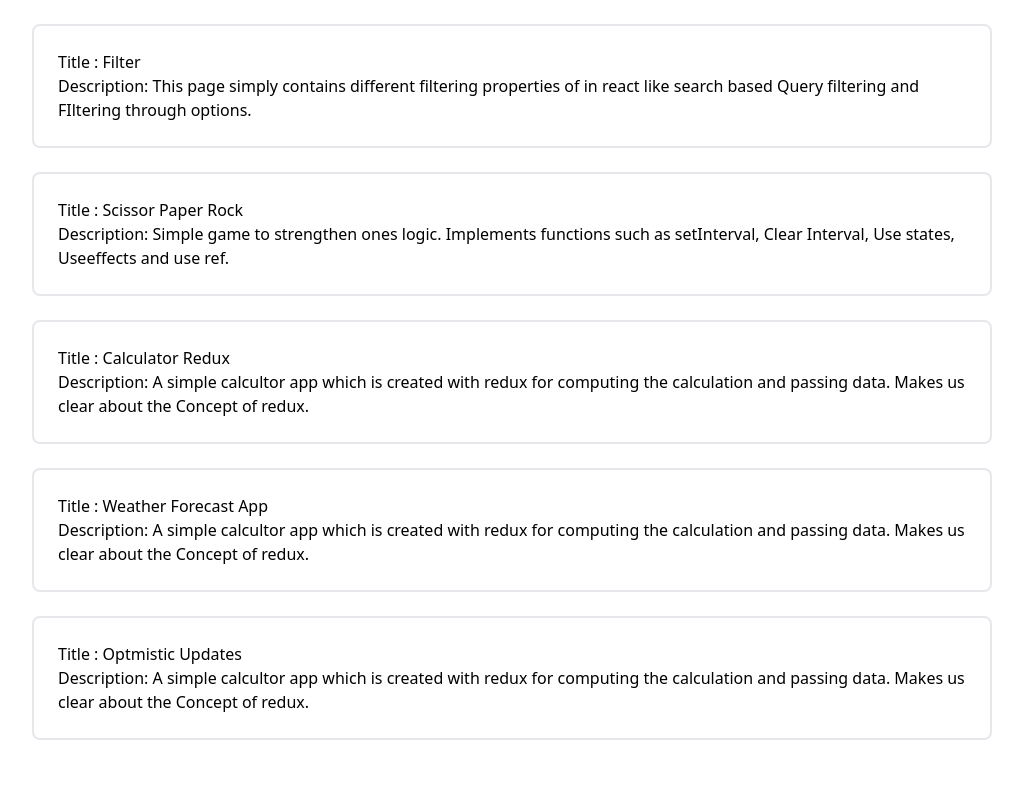
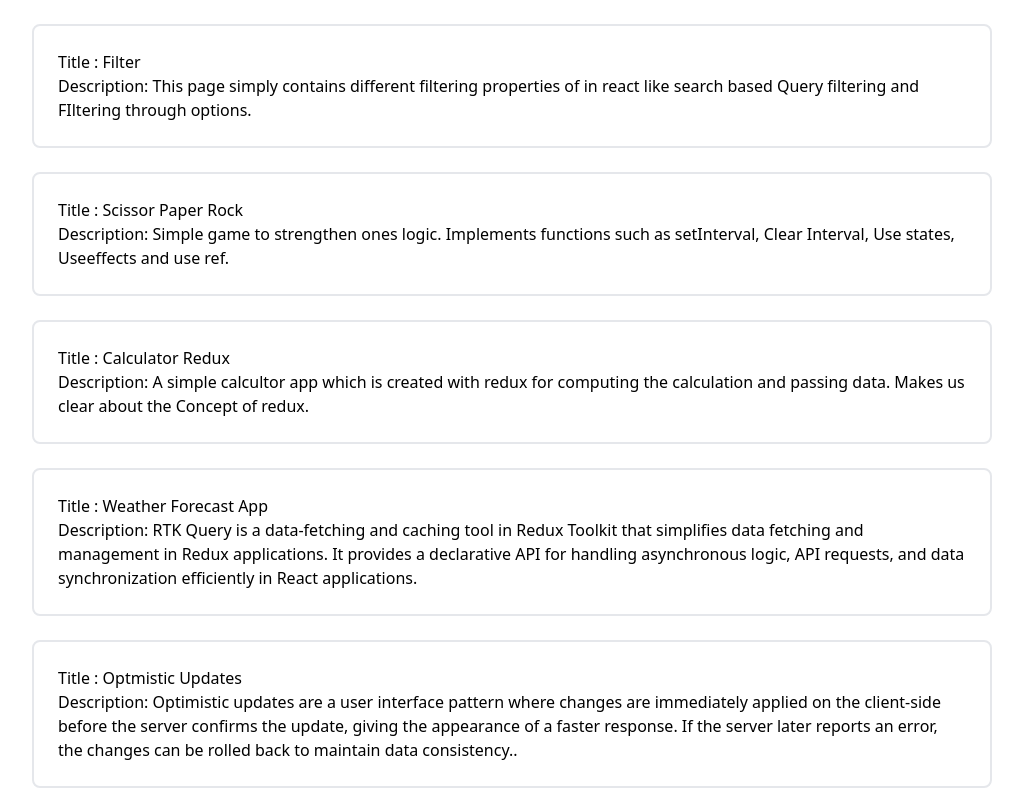
Before and after one commit to Mirojjj/React, a React (Vite) app: page / in a window 1280 px wide. Shown: the whole page, without its empty margins (128-1151 px from the left). Built offline with nearby package versions, Linux system fonts and the light colour scheme.

Commit message:
card data updates

```diff
--- a/src/data/cardData.js
+++ b/src/data/cardData.js
@@ -21,12 +21,12 @@ export default [
     title: "Weather Forecast App",
     link: "/weather",
     description:
-      "A simple calcultor app which is created with redux for computing the calculation and passing data. Makes us clear about the Concept of redux.",
+      "RTK Query is a data-fetching and caching tool in Redux Toolkit that simplifies data fetching and management in Redux applications. It provides a declarative API for handling asynchronous logic, API requests, and data synchronization efficiently in React applications.",
   },
   {
     title: "Optmistic Updates",
     link: "/opt",
     description:
-      "A simple calcultor app which is created with redux for computing the calculation and passing data. Makes us clear about the Concept of redux.",
+      "Optimistic updates are a user interface pattern where changes are immediately applied on the client-side before the server confirms the update, giving the appearance of a faster response. If the server later reports an error, the changes can be rolled back to maintain data consistency..",
   },
 ];
```
